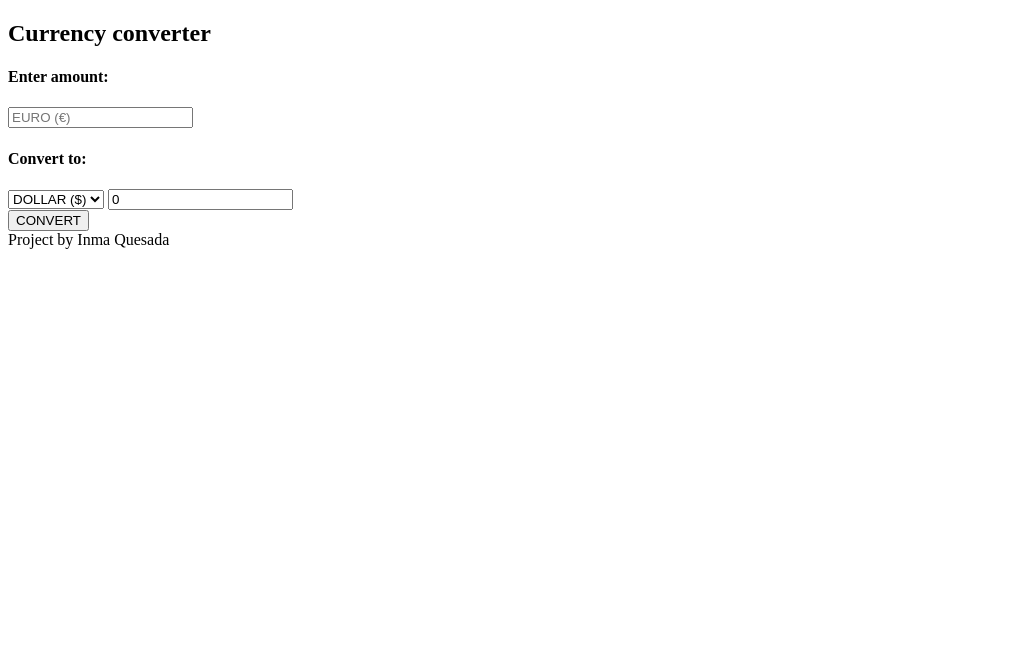
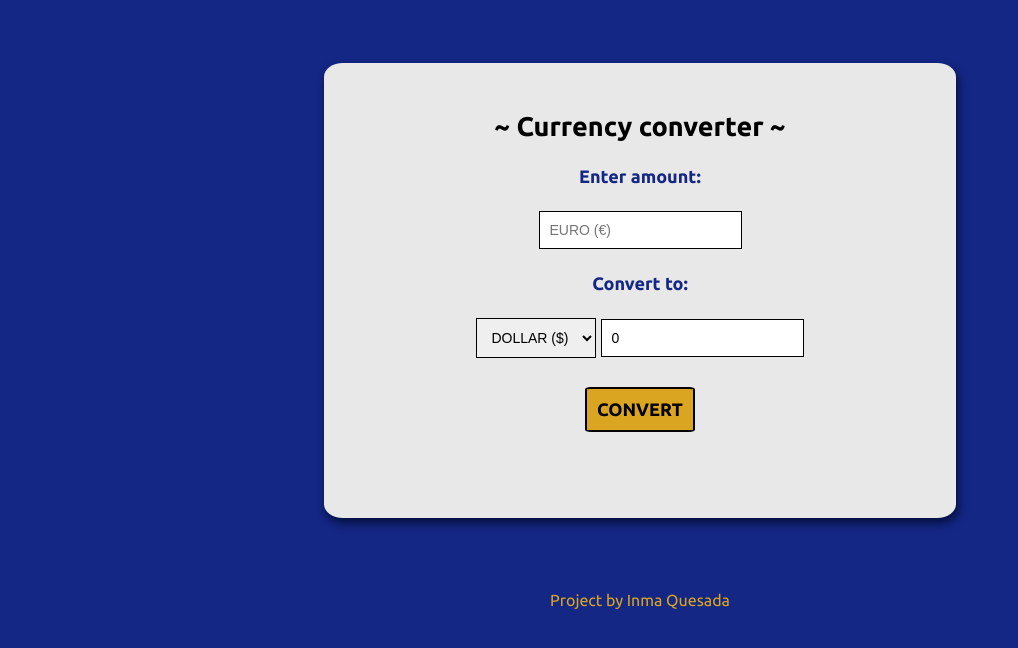
Before and after one commit to nihvix/coin-converter, a plain HTML site: page index.html in a window 1280 px wide. Shown: the whole page, without its empty margins (0-1018 px from the left). Drawn offline with Linux system fonts and the light colour scheme.

Commit message:
CSS base + html changes

```diff
--- a/index.html
+++ b/index.html
@@ -9,26 +9,31 @@
     <link
         href="https://fonts.googleapis.com/css2?family=Ubuntu:ital,wght@0,300;0,400;0,500;0,700;1,300;1,400;1,500;1,700&display=swap"
         rel="stylesheet">
+    <link rel="stylesheet" type="text/css" href="style.css" />
     <title>Converter</title>
 </head>
 
 <body>
-    <main class="container">
-        <h2>Currency converter</h2>
+
+    <main>
+        <h2>~ Currency converter ~</h2>
         <h4>Enter amount:</h4>
-        <form id="formEuro">
+        <form action="#" id="formEuro">
             <input type="text" value="" placeholder="EURO (€)" />
         </form>
         <h4>Convert to:</h4>
-        <form id="selectCurrency">
-            <select aria-placeholder="Currency">
+        <form action="#" id="selectCurrency">
+            <select placeholder="Currency">
                 <option value="dol">DOLLAR ($)</option>
                 <option value="won">WON (₩)</option>
                 <option value="yen">YEN (¥)</option>
             </select>
             <input type="text" value="0" placeholder="" readonly />
         </form>
-        <button>CONVERT</button>
+        <form action="#" id="formButton">
+            <input type="submit" value="CONVERT" />
+            <p id="error"></p>
+        </form>
     </main>
     <footer>Project by Inma Quesada</footer>
 </body>
--- a/style.css
+++ b/style.css
@@ -1,3 +1,92 @@
 /*------------------------------
         STYLE OF CONVERTER
   ------------------------------*/
+
+/*------------------------------
+            GENERAL TAGS
+  ------------------------------*/
+* {
+    box-sizing: border-box;
+}
+
+body {
+    background: rgb(20, 39, 133);
+    /*background: linear-gradient(90deg, rgba(7,19,82,1) 0%, rgba(25,57,180,1) 50%, rgba(252,244,69,1) 100%);*/
+    /*background-image: url("./flag.png");
+    background-repeat: no-repeat;
+    background-attachment: fixed;
+    background-position: center 60%;*/
+    font-family: 'Ubuntu', sans-serif;
+    text-align: center;
+}
+
+main {
+    background-color: rgb(232, 232, 232);
+    margin: 5% 25% 5% 25%;
+    padding: 2%;
+    font-size: 18px;
+    border-radius: 3%;
+    box-shadow: 2px 5px 10px rgb(5, 14, 58);
+}
+
+
+footer {
+    color: goldenrod;
+    display: flex;
+    justify-content: center;
+    padding: 10px;
+}
+
+
+/*------------------------------
+        ELEMENTS IN MAIN
+  ------------------------------*/
+
+h4, label {
+    color: rgb(20, 39, 133);
+}
+
+input {
+    padding: 10px;
+    font-size: 14px;
+}
+
+select {
+    padding: 10px;
+    font-size: 14px;
+}
+
+#formEuro{
+    display: inline;
+}
+#formButton {
+    margin: 5%;
+    display: flex;
+    flex-flow: column nowrap;
+    justify-content: center;
+    align-items: center;
+}
+
+input,
+select {
+    border: 1px solid black;
+}
+
+input[type="submit"] {
+    font-family: 'Ubuntu', sans-serif;
+    font-weight: 600;
+    font-size: 18px;
+    padding: 10px;
+    border: 2px solid black;
+    border-radius: 5%;
+    background-color: goldenrod;
+}
+
+#error {
+    font-weight: 500;
+    font-size: 14px;
+    color: brown;
+    padding: 2px;
+    width: 30%;
+    text-align: center;
+}
```
